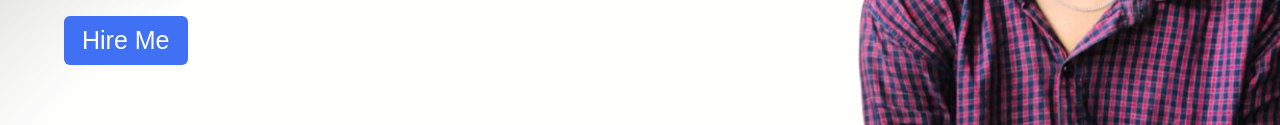
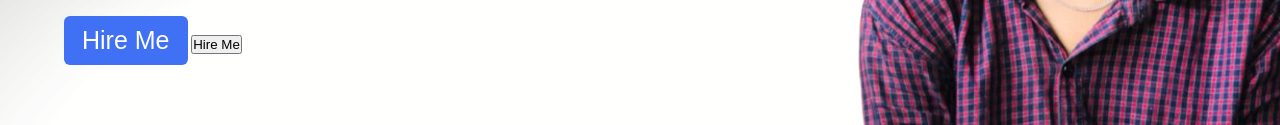
Before and after one commit to adhikareeprayush/portfolio, a plain HTML site: page index.html in a window 1280 px wide. Shown: the part 481-606 px from the top of the page. Drawn offline with Linux system fonts and the light colour scheme.

Commit message:
Update index.html

```diff
--- a/index.html
+++ b/index.html
@@ -51,6 +51,8 @@
      <div class="button">
        <button onclick=" location.href= 'mailto:adhikareeprayush@gmail.com ' " type="button">
        Hire Me</button>
+       <input type=button onClick="location.href=mailto:adhikareeprayush@gmail.com'"
+ value='Hire Me'>
      </div>
    </div>
  </section>
```
